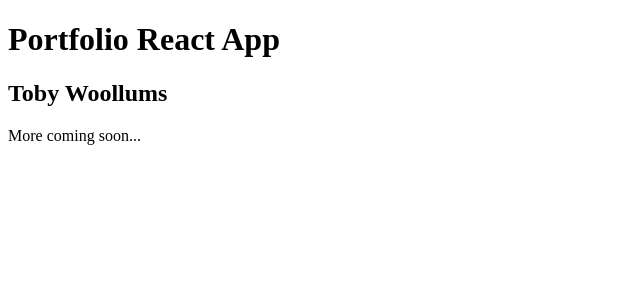
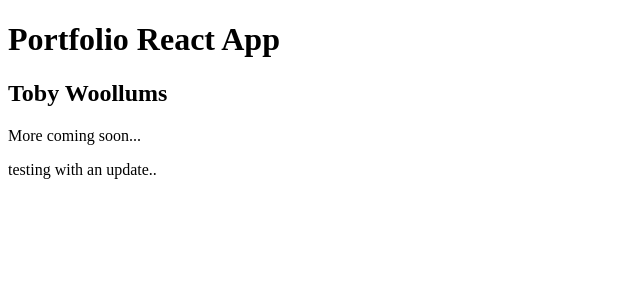
Before and after one commit to woollumst/woollumst.github.io, a React (Vite) app: page / in a window 1280 px wide. Shown: the top 300 px of the page, without its empty margins (0-640 px from the left). Built offline with nearby package versions, Linux system fonts and the light colour scheme.

Commit message:
Update App.jsx

```diff
--- a/src/App.jsx
+++ b/src/App.jsx
@@ -10,6 +10,7 @@ function App() {
         <h1>Portfolio React App</h1>
         <h2>Toby Woollums</h2>
         <p>More coming soon...</p>
+        <p>testing with an update..</p>
       </div>
     </>
   )
```
